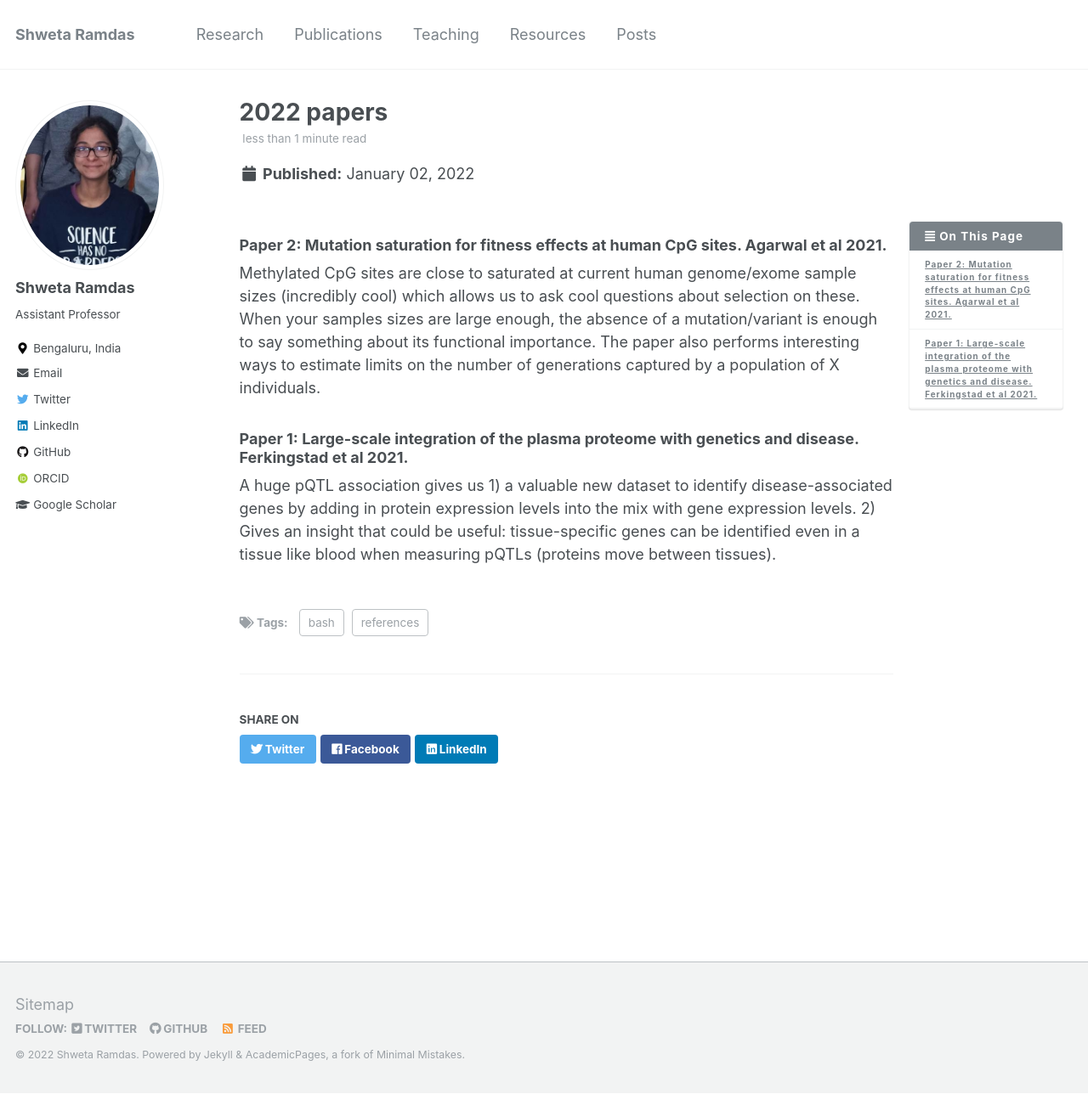
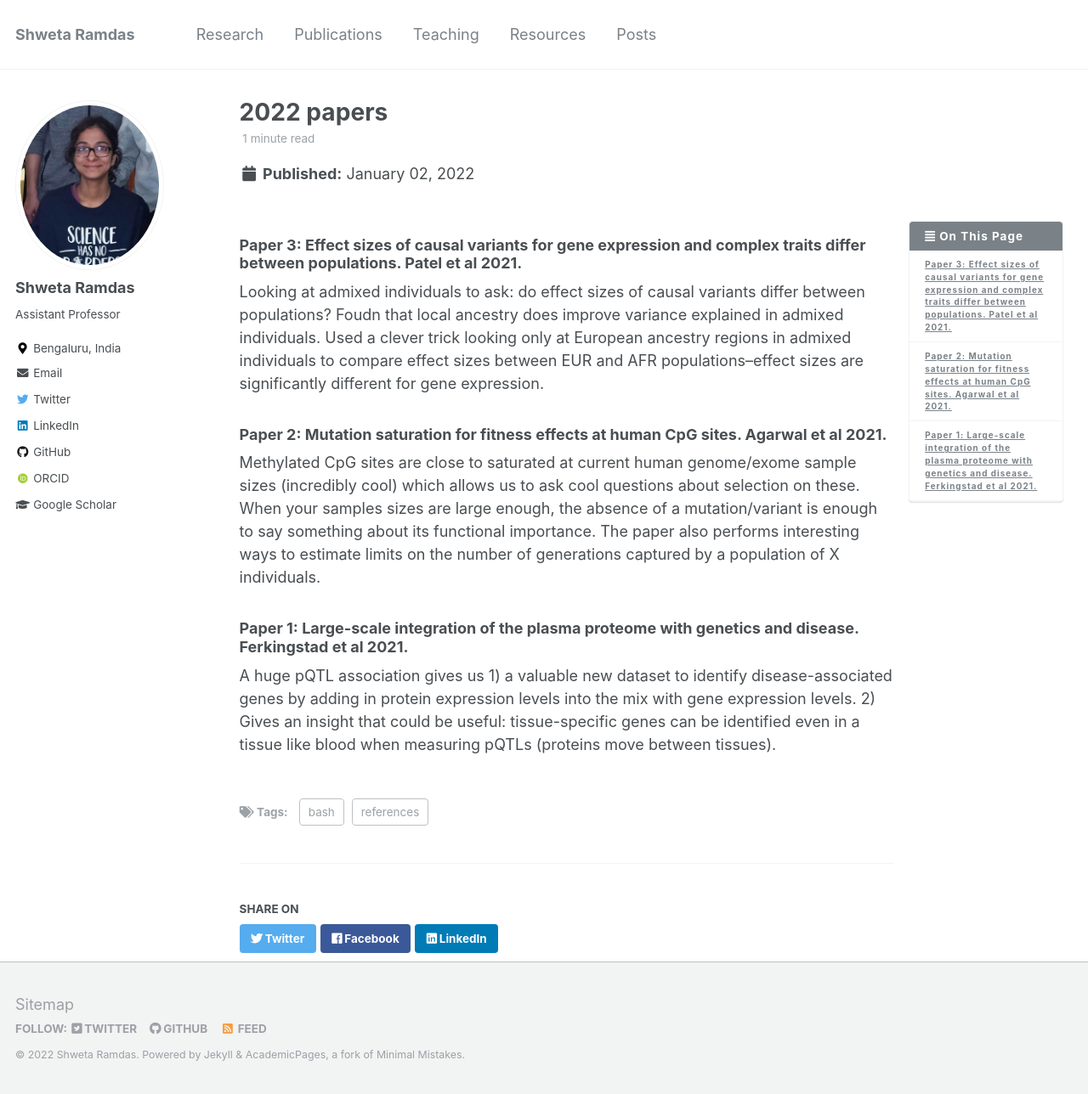
Before and after one commit to shwetaramdas/shwetaramdas.github.io, a Jekyll site: the page built from _posts/2019-06-25-combining-pdfs.md, in a window 1280 px wide and 1288 px high. Shown: the whole window at 85% size. Built offline with Jekyll 4.4.1, drawn with Linux system fonts in a browser that asks for light colours; some web fonts are replaced.

Commit message:
Update 2019-06-25-combining-pdfs.md

```diff
--- a/_posts/2019-06-25-combining-pdfs.md
+++ b/_posts/2019-06-25-combining-pdfs.md
@@ -11,6 +11,9 @@ tags:
 
 
 <!--more-->
+### Paper 3: Effect sizes of causal variants for gene expression and complex traits differ between populations. Patel et al 2021.
+Looking at admixed individuals to ask: do effect sizes of causal variants differ between populations? Foudn that local ancestry does improve variance explained in admixed individuals. Used a clever trick looking only at European ancestry regions in admixed individuals to compare effect sizes between EUR and AFR populations--effect sizes are significantly different for gene expression.
+
 ### Paper 2: Mutation saturation for fitness effects at human CpG sites. Agarwal et al 2021.
 Methylated CpG sites are close to saturated at current human genome/exome sample sizes (incredibly cool) which allows us to ask cool questions about selection on these. When your samples sizes are large enough, the absence of a mutation/variant is enough to say something about its functional importance. The paper also performs interesting ways to estimate limits on the number of generations captured by a population of X individuals.
 
```
